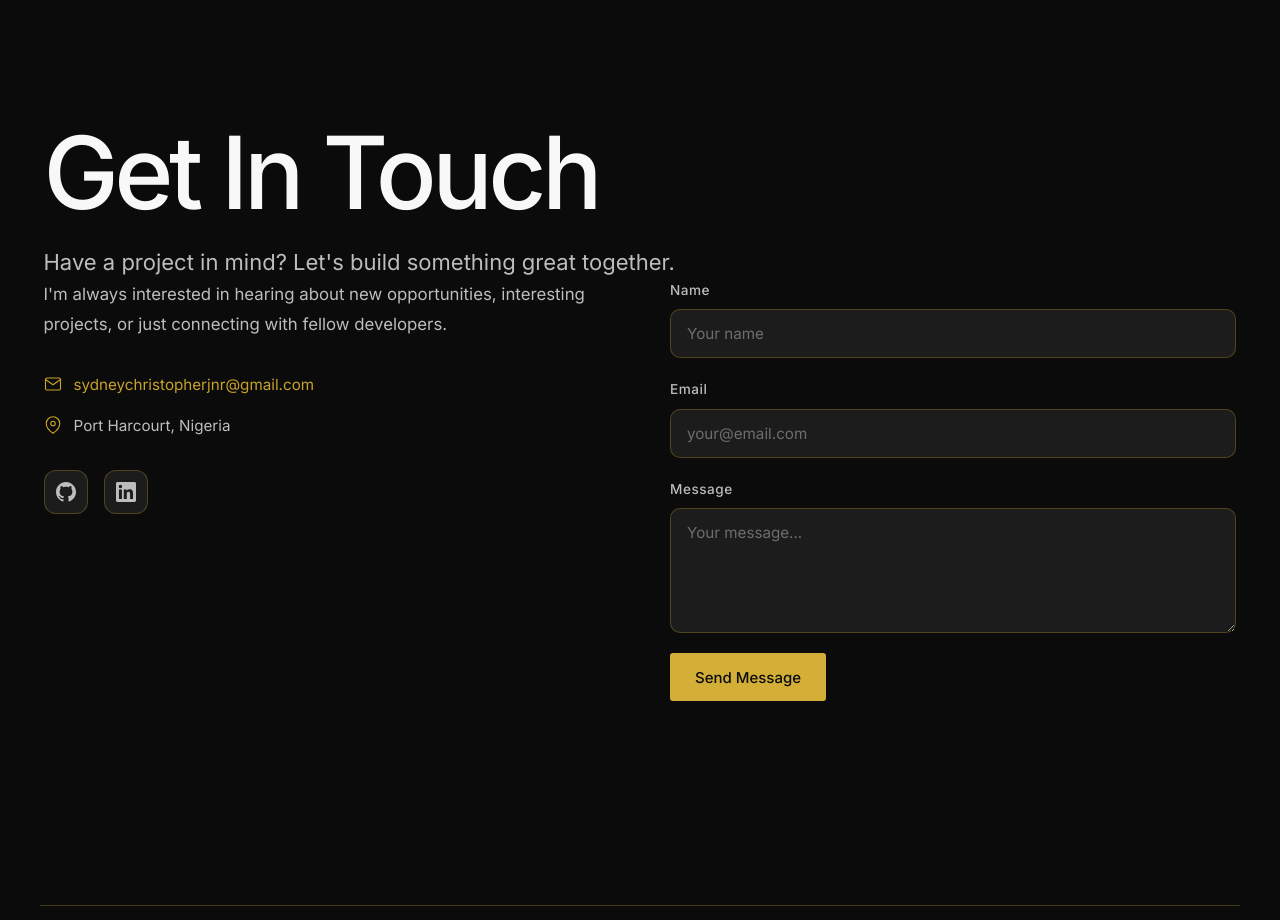
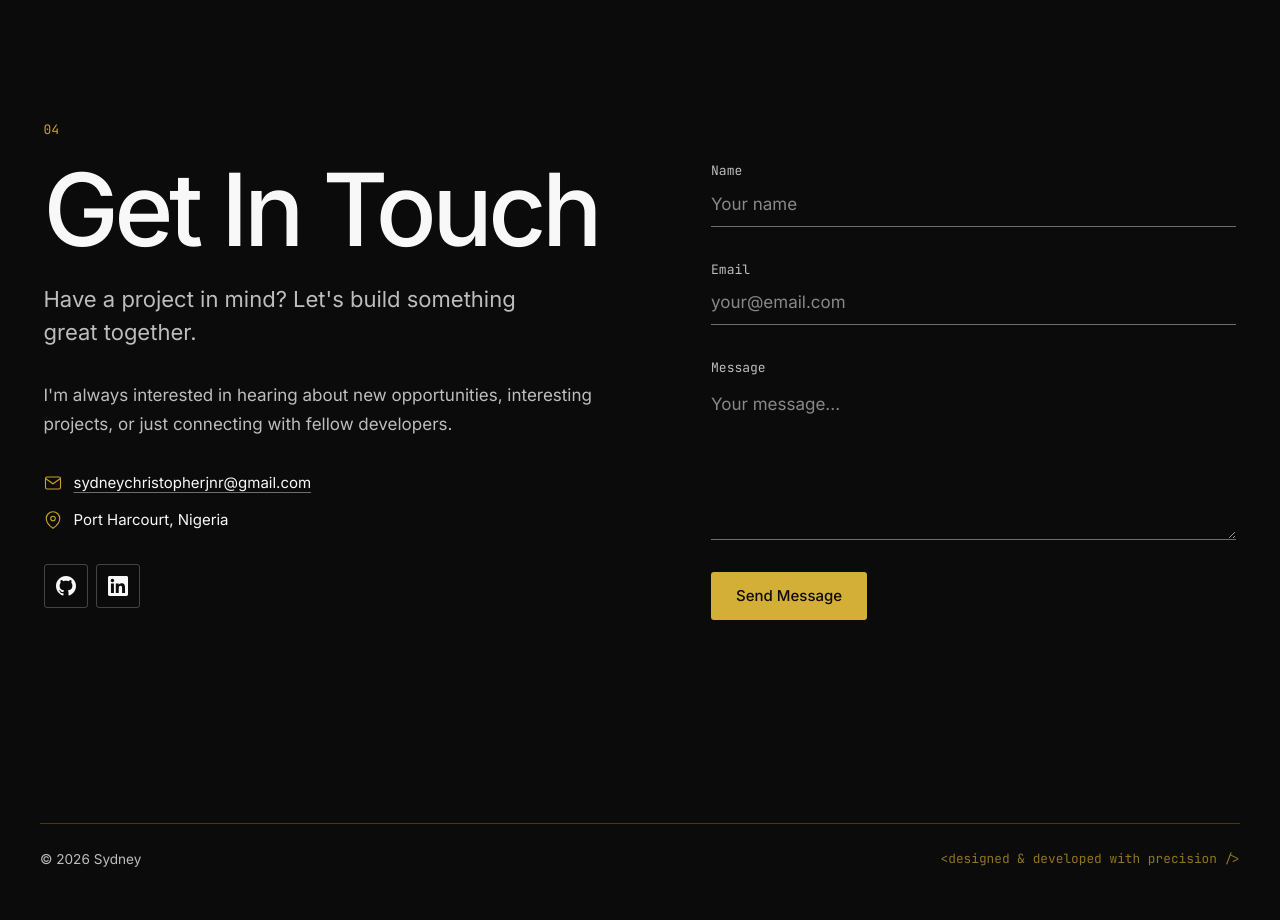
Before and after one commit to sydneyjnr/Sydney-Portfolio, a React (Vite) app: page / in a window 1280 px wide. Shown: the part 4380-5300 px from the top of the page. Built offline with nearby package versions, Linux system fonts and the light colour scheme.

Commit message:
style: rework contact into a split layout with underline fields

```diff
--- a/src/components/Contact.css
+++ b/src/components/Contact.css
@@ -1,41 +1,63 @@
-.contact__reveal {
-  animation: slideUp 0.6s ease forwards;
-  animation-timeline: view();
-  animation-range: entry 0% entry 30%;
-}
-
 .contact__content {
   display: grid;
-  grid-template-columns: 1fr 1fr;
-  gap: 60px;
+  grid-template-columns: minmax(0, 1.1fr) minmax(0, 1fr);
+  gap: var(--space-16) clamp(var(--space-12), 7vw, 7rem);
   align-items: start;
 }
 
+.contact__info .section-index {
+  display: block;
+  padding: 0;
+  margin-bottom: var(--space-6);
+}
+
 .contact__text {
-  font-size: 1.05rem;
   color: var(--text-secondary);
-  line-height: 1.8;
-  margin-bottom: 32px;
+  line-height: 1.7;
+  max-width: 34em;
+  margin-block: var(--space-8);
+  text-wrap: pretty;
 }
 
 .contact__details {
   display: flex;
   flex-direction: column;
-  gap: 16px;
-  margin-bottom: 32px;
+  gap: var(--space-3);
+  margin-bottom: var(--space-8);
 }
 
 .contact__detail {
   display: flex;
   align-items: center;
-  gap: 12px;
-  color: var(--text-secondary);
-  font-size: 0.95rem;
+  gap: var(--space-3);
+  color: var(--text-primary);
+  font-size: var(--step-small);
+  min-width: 0;
+}
+
+.contact__detail svg {
+  flex-shrink: 0;
+}
+
+.contact__detail a {
+  color: var(--text-primary);
+  overflow-wrap: anywhere;
+  text-decoration: underline;
+  text-decoration-color: var(--rule-control);
+  text-underline-offset: 0.25em;
+  transition:
+    color var(--duration) var(--ease),
+    text-decoration-color var(--duration) var(--ease);
+}
+
+.contact__detail a:hover {
+  color: var(--gold-rich);
+  text-decoration-color: var(--gold-rich);
 }
 
 .contact__social {
   display: flex;
-  gap: 16px;
+  gap: var(--space-2);
 }
 
 .contact__social-link {
@@ -44,24 +66,25 @@
   display: flex;
   align-items: center;
   justify-content: center;
-  border-radius: 12px;
-  background: var(--bg-card);
-  border: 1px solid var(--border-gold);
-  color: var(--text-secondary);
-  transition: all 0.3s ease;
+  border: 1px solid var(--rule-strong);
+  border-radius: var(--radius);
+  color: var(--text-primary);
+  transition:
+    color var(--duration) var(--ease),
+    border-color var(--duration) var(--ease);
 }
 
 .contact__social-link:hover {
-  background: var(--gold-soft);
-  color: var(--bg-primary);
+  color: var(--gold-rich);
   border-color: var(--gold-rich);
-  transform: translateY(-2px);
 }
 
 .contact__form {
   display: flex;
   flex-direction: column;
-  gap: 20px;
+  gap: var(--space-8);
+  /* Lines the first field up with the heading, not the small section number. */
+  padding-top: calc(var(--step-label) + var(--space-6));
 }
 
 /* Off-screen rather than display: none, which many bots know to skip. */
@@ -76,41 +99,60 @@
 .contact__field {
   display: flex;
   flex-direction: column;
-  gap: 8px;
 }
 
 .contact__label {
-  font-size: 0.85rem;
-  font-weight: 500;
+  font-family: var(--font-mono);
+  font-size: var(--step-label);
   color: var(--text-secondary);
-  letter-spacing: 0.5px;
 }
 
 .contact__input {
-  background: var(--bg-card);
-  border: 1px solid var(--border-gold);
-  border-radius: 10px;
-  padding: 14px 16px;
+  width: 100%;
+  padding-block: var(--space-3);
+  background: transparent;
+  border: 0;
+  border-bottom: 1px solid var(--rule-control);
+  border-radius: 0;
   font-family: var(--font-sans);
-  font-size: 0.95rem;
+  font-size: var(--step-body);
   color: var(--text-primary);
   outline: none;
-  transition: border-color 0.3s ease, box-shadow 0.3s ease;
+  transition:
+    border-color var(--duration) var(--ease),
+    box-shadow var(--duration) var(--ease);
 }
 
 .contact__input::placeholder {
   color: var(--text-secondary);
-  opacity: 0.5;
+  opacity: 0.7;
 }
 
-.contact__input:focus {
-  border-color: var(--gold-rich);
-  box-shadow: 0 0 0 3px rgba(212, 175, 55, 0.1);
+.contact__input:hover {
+  border-bottom-color: var(--text-secondary);
+}
+
+/* A two-pixel gold line: the field's focus ring. */
+.contact__input:focus,
+.contact__input:focus-visible {
+  border-bottom-color: var(--gold-rich);
+  box-shadow: 0 1px 0 0 var(--gold-rich);
+  outline: none;
+}
+
+/* Stops browser autofill painting a pale box over the black page. */
+.contact__input:-webkit-autofill,
+.contact__input:-webkit-autofill:hover,
+.contact__input:-webkit-autofill:focus {
+  -webkit-text-fill-color: var(--text-primary);
+  caret-color: var(--text-primary);
+  box-shadow: inset 0 0 0 100px var(--bg-primary);
 }
 
 .contact__textarea {
   resize: vertical;
   min-height: 120px;
+  line-height: 1.6;
 }
 
 .contact__submit {
@@ -120,17 +162,15 @@
 .contact__submit:disabled {
   opacity: 0.7;
   cursor: wait;
-  transform: none;
-  box-shadow: none;
 }
 
 .contact__status {
-  padding: 12px 16px;
-  border: 1px solid var(--border-gold);
-  border-radius: 10px;
-  background: rgba(201, 162, 39, 0.08);
+  padding-block: var(--space-3);
+  padding-inline: var(--space-4);
+  border: 1px solid var(--rule-strong);
+  border-radius: var(--radius);
   color: var(--text-primary);
-  font-size: 0.95rem;
+  font-size: var(--step-small);
   line-height: 1.6;
   overflow-wrap: anywhere;
 }
@@ -139,7 +179,14 @@
   display: none;
 }
 
+.contact__status a {
+  color: var(--gold-rich);
+  text-decoration: underline;
+  text-underline-offset: 0.2em;
+}
+
 .contact__status--success {
+  border-color: var(--gold-soft);
   color: var(--gold-rich);
 }
 
@@ -147,9 +194,12 @@
   border-color: var(--gold-rich);
 }
 
-@media (max-width: 768px) {
+@media (max-width: 900px) {
   .contact__content {
-    grid-template-columns: 1fr;
-    gap: 40px;
+    grid-template-columns: minmax(0, 1fr);
+  }
+
+  .contact__form {
+    padding-top: 0;
   }
 }
--- a/src/components/Contact.jsx
+++ b/src/components/Contact.jsx
@@ -56,15 +56,14 @@ export default function Contact() {
 
   return (
     <section id="contact" className="section contact">
-      <div className="contact__reveal">
-        <h2 className="section-title">Get In Touch</h2>
-        <p className="section-subtitle">
-          Have a project in mind? Let's build something great together.
-        </p>
-      </div>
+      <div className="contact__content">
+        <div className="contact__info" data-reveal>
+          <span className="section-index" aria-hidden="true">04</span>
+          <h2 className="section-title">Get In Touch</h2>
+          <p className="section-subtitle">
+            Have a project in mind? Let's build something great together.
+          </p>
 
-      <div className="contact__content">
-        <div className="contact__info">
           <p className="contact__text">
             I'm always interested in hearing about new opportunities, interesting
             projects, or just connecting with fellow developers.
@@ -104,6 +103,7 @@ export default function Contact() {
 
         <form
   className="contact__form"
+  data-reveal
   onSubmit={handleSubmit}
   onChange={clearResult}
 >
```
